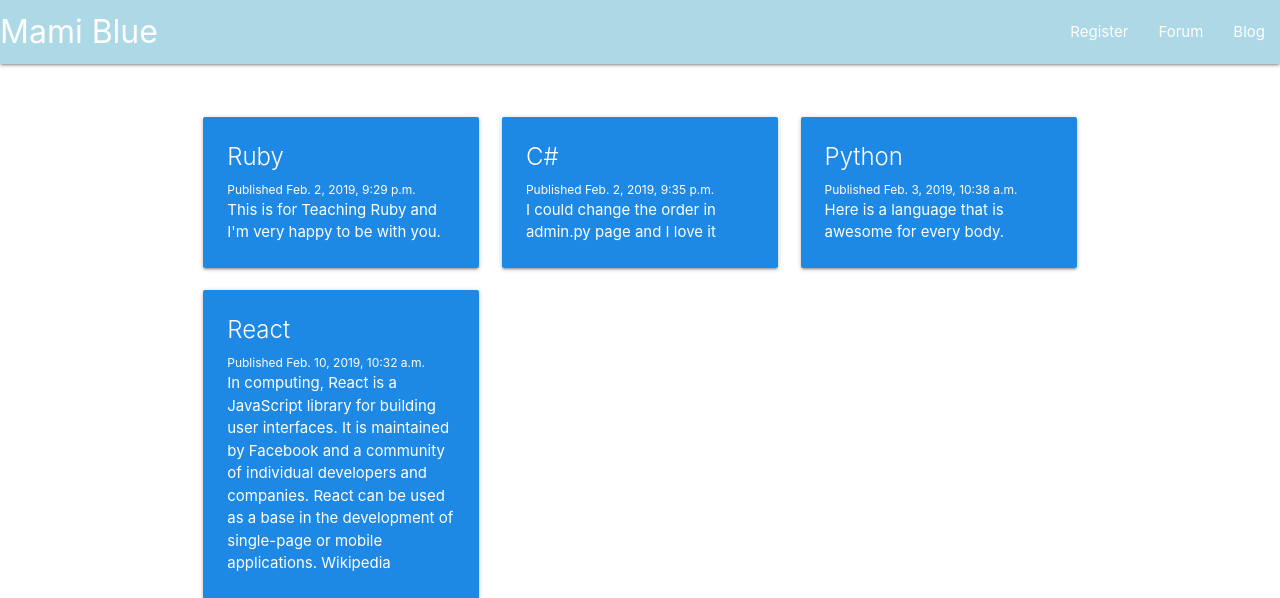
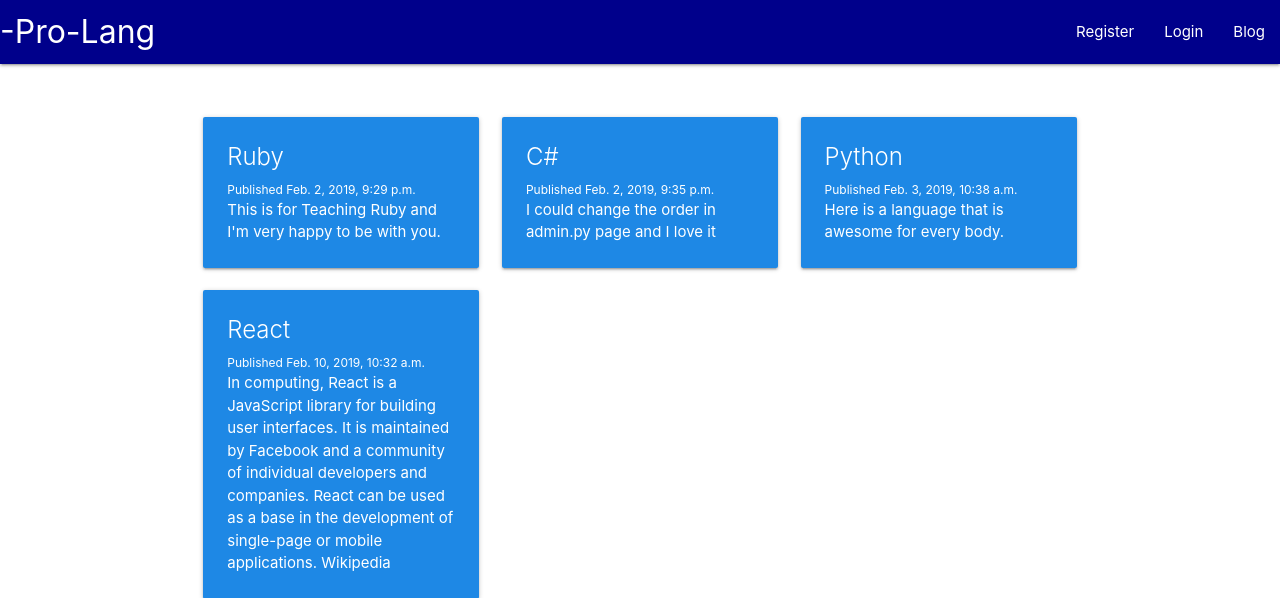
Before and after one commit to azadpsg/django-sentex, a Django app: page / in a window 1280 px wide. Shown: the top 598 px of the page. Run offline with Django 3.2, Linux system fonts and the light colour scheme; data comes from the database, SQL or seed files in the repository; both versions use the stored data as it was after the commit.

Commit message:
new changes

```diff
--- a/mysite/main/templates/main/header.html
+++ b/mysite/main/templates/main/header.html
@@ -16,16 +16,37 @@
     {% endif %}
 
 <body>
+
   <nav>
-    <div class="nav-wrapper" style="background-color:lightblue ">
-     <a href="#" class="brand-logo" style="font-size: xx-large;">Mami Blue</a>
+    <div class="nav-wrapper" style="background-color:darkblue ">
+     <a href="#" class="brand-logo" style="font-size: xx-large;">  -Pro-Lang</a>
       <ul id="nav-mobile" class="right hide-on-med-and-down">
-        <li><a href="register/">Register</a></li>
-        <li><a href="badges.html">Forum</a></li>
+        {% if user.is_authenticated  %}
+
+        <li><a href="/account">{{user.username}}</a></li>
+        <li><a href="/logout">Log Out</a></li>
+        {% else %}
+        <li><a href="/register">Register</a></li>
+        <li><a href="/Login">Login</a></li>
         <li><a href="collapsible.html">Blog</a></li>
+        {% endif %}
       </ul>
     </div>
   </nav>
+  <script type="text/javascript">M.toast({html: "TaaaaaaDAAAAAAA", classes: 'cyan rounded', displayLength:2000}) </script>
+{% if messages %}
+        {% for message in messages %}
+            {% if message.tags == 'success'%}
+                <script>M.toast({html: "{{message}}", classes: 'green rounded', displayLength:2000});</script>
+            {% elif message.tags == 'info'%}
+                <script>M.toast({html: "{{message}}", classes: 'blue rounded', displayLength:2000});</script>
+            {% elif message.tags == 'warning'%}
+                <script>M.toast({html: "{{message}}", classes: 'orange rounded', displayLength:10000});</script>
+            {% elif message.tags == 'error'%}
+                <script>M.toast({html: "{{message}}", classes: 'red rounded', displayLength:10000});</script>
+            {% endif %}
+        {% endfor %}
+    {% endif %}
   <div class="container">
     <br>
     <br>
--- a/mysite/main/views.py
+++ b/mysite/main/views.py
@@ -20,6 +20,8 @@ def register(request):
             username = form.cleaned_data.get('username')
             messages.success(request, f"New account created: {username}")
             login(request, user)
+            messages.info(request, f"You are logged in as : {username}")
+            login(request, user)
             return redirect("main:homepage")
 
         else:
```
Also changed, not shown: mysite/db.sqlite3.
